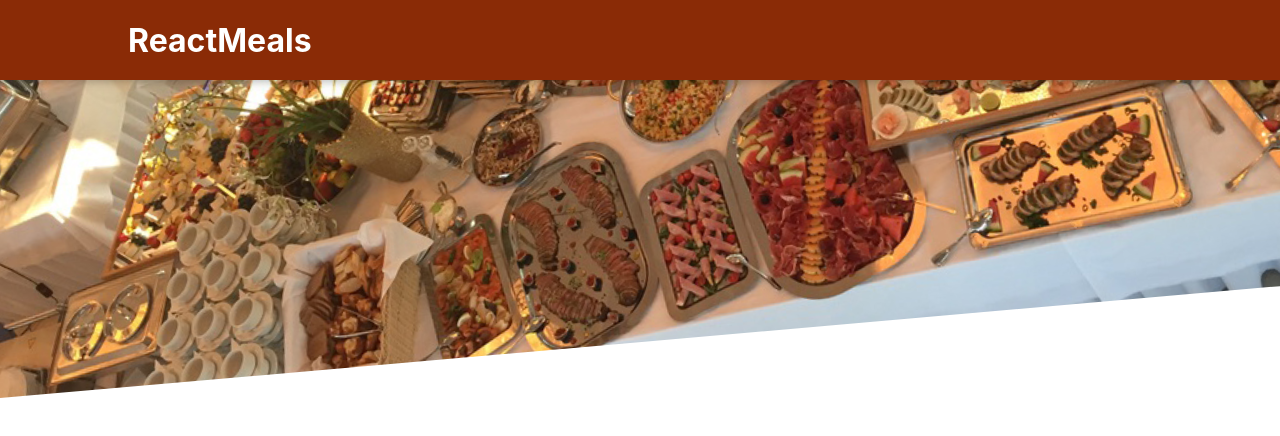
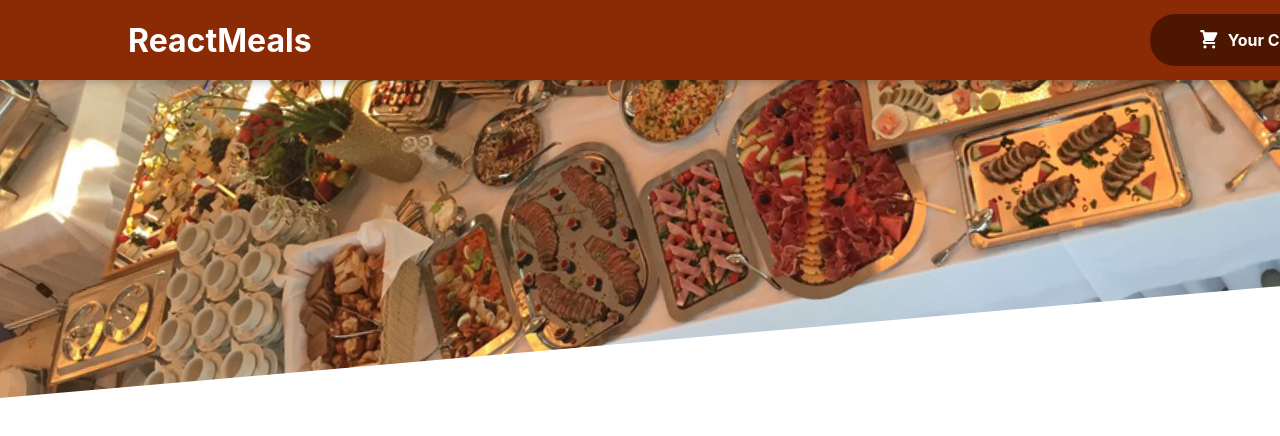
Before and after one commit to chrissayon/react-food-order-web, a React (Create React App) app: page / in a window 1280 px wide. Shown: the top 436 px of the page. Built offline with nearby package versions, Linux system fonts and the light colour scheme.

Commit message:
master: add cart button

```diff
--- /dev/null
+++ b/src/components/Cart/CartIcon.jsx
@@ -0,0 +1,13 @@
+const CartIcon = () => {
+    return (
+      <svg
+        xmlns='http://www.w3.org/2000/svg'
+        viewBox='0 0 20 20'
+        fill='currentColor'
+      >
+        <path d='M3 1a1 1 0 000 2h1.22l.305 1.222a.997.997 0 00.01.042l1.358 5.43-.893.892C3.74 11.846 4.632 14 6.414 14H15a1 1 0 000-2H6.414l1-1H14a1 1 0 00.894-.553l3-6A1 1 0 0017 3H6.28l-.31-1.243A1 1 0 005 1H3zM16 16.5a1.5 1.5 0 11-3 0 1.5 1.5 0 013 0zM6.5 18a1.5 1.5 0 100-3 1.5 1.5 0 000 3z' />
+      </svg>
+    );
+};
+
+  export default CartIcon;
--- a/src/components/Layout/Header.jsx
+++ b/src/components/Layout/Header.jsx
@@ -1,5 +1,6 @@
 import classes from "./Header.module.css"
 
+import HeaderCartButton from "./HeaderCartButton"
 import mealsImage from "../../assets/meals.jpg"
 
 const Header = (props) => {
@@ -7,7 +8,7 @@
         <>
             <header className={classes.header}>
                 <h1>ReactMeals</h1>
-                <button>Cart</button>
+                <HeaderCartButton />
             </header>
             <div className={classes['main-image']}>
                 <img src={mealsImage} alt="A table full of delicious food!" />
--- /dev/null
+++ b/src/components/Layout/HeaderCartButton.jsx
@@ -0,0 +1,18 @@
+import CartIcon from "../Cart/CartIcon"
+import classes from "./HeaderCartButton.module.css"
+
+const HeaderCartButton = () => {
+    return (
+        <button className={classes.button}>
+            <span className={classes.icon}>
+                <CartIcon />
+            </span>
+            <span>Your Cart</span>
+            <span className={classes.badge}>
+                3
+            </span>
+        </button>
+    )
+}
+
+export default HeaderCartButton
--- /dev/null
+++ b/src/components/Layout/HeaderCartButton.module.css
@@ -0,0 +1,59 @@
+.button {
+    cursor: pointer;
+    font: inherit;
+    border: none;
+    background-color: #4d1601;
+    color: white;
+    padding: 0.75rem 3rem;
+    display: flex;
+    justify-content: space-around;
+    align-items: center;
+    border-radius: 25px;
+    font-weight: bold;
+  }
+
+  .button:hover,
+  .button:active {
+    background-color: #2c0d00;
+  }
+
+  .icon {
+    width: 1.35rem;
+    height: 1.35rem;
+    margin-right: 0.5rem;
+  }
+
+  .badge {
+    background-color: #b94517;
+    padding: 0.25rem 1rem;
+    border-radius: 25px;
+    margin-left: 1rem;
+    font-weight: bold;
+  }
+
+  .button:hover .badge,
+  .button:active .badge {
+    background-color: #92320c;
+  }
+
+  .bump {
+    animation: bump 300ms ease-out;
+  }
+
+  @keyframes bump {
+    0% {
+      transform: scale(1);
+    }
+    10% {
+      transform: scale(0.9);
+    }
+    30% {
+      transform: scale(1.1);
+    }
+    50% {
+      transform: scale(1.15);
+    }
+    100% {
+      transform: scale(1);
+    }
+}
```
